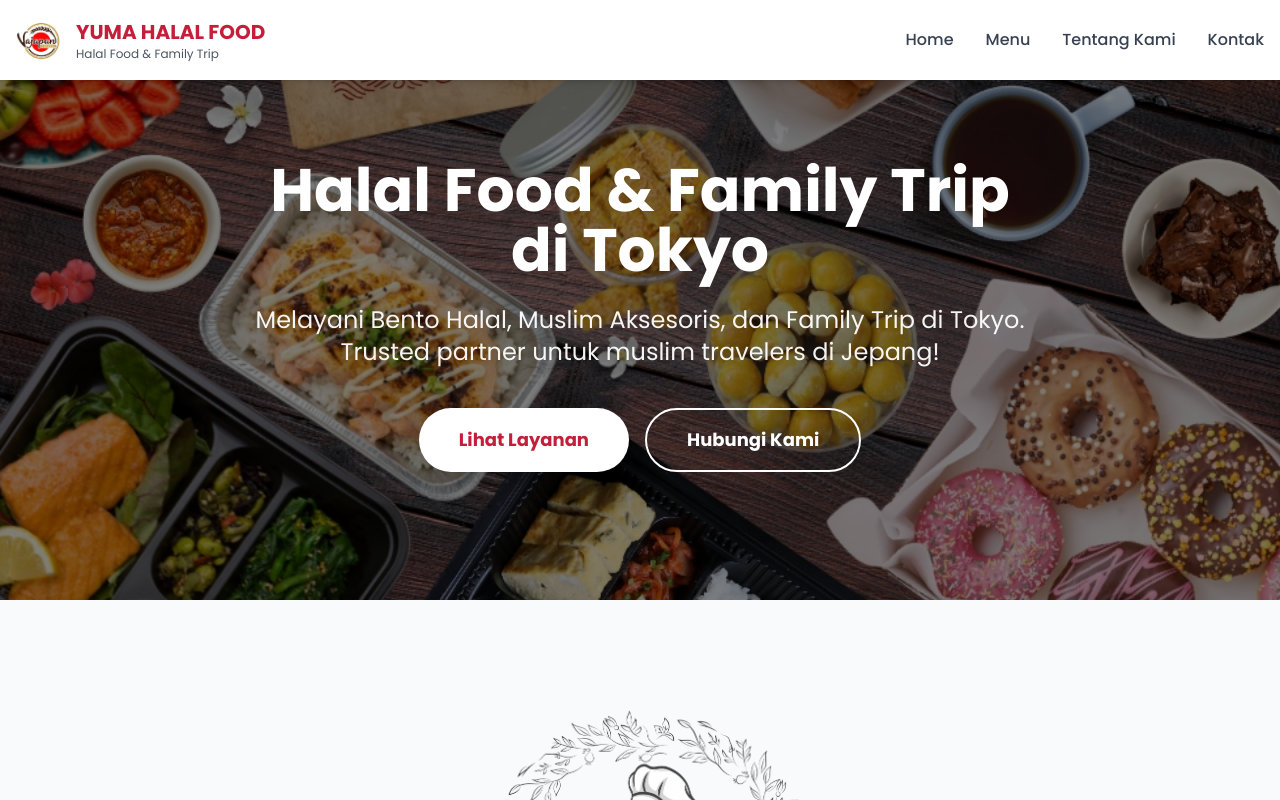
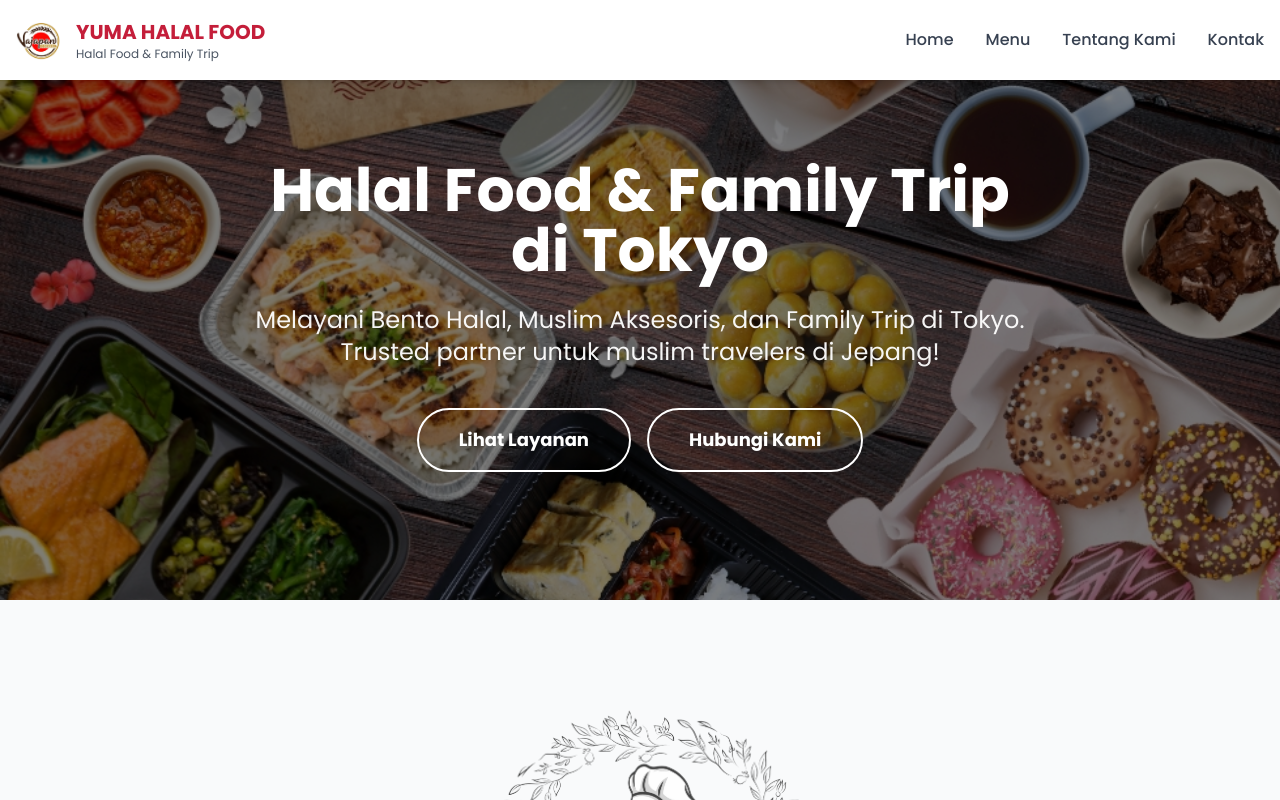
Before and after one commit to rifkyfadillah404/Yuma-halal-food, a React (Vite) app: page / in a window 1280 px wide. Shown: the top 800 px of the page. Built offline with nearby package versions, Linux system fonts and the light colour scheme.

Commit message:
benerin button lihat layanan

```diff
--- a/src/components/Hero.jsx
+++ b/src/components/Hero.jsx
@@ -46,7 +46,7 @@
             >
               <button
                 onClick={() => scrollToSection('menu')}
-                className="bg-white text-primary px-10 py-4 rounded-full hover:bg-gray-100 transition-all font-bold text-lg shadow-xl hover:scale-105"
+                className="border-2 border-white text-white px-10 py-4 rounded-full hover:bg-white hover:text-primary transition-all font-bold text-lg hover:scale-105"
               >
                 Lihat Layanan
               </button>
```
